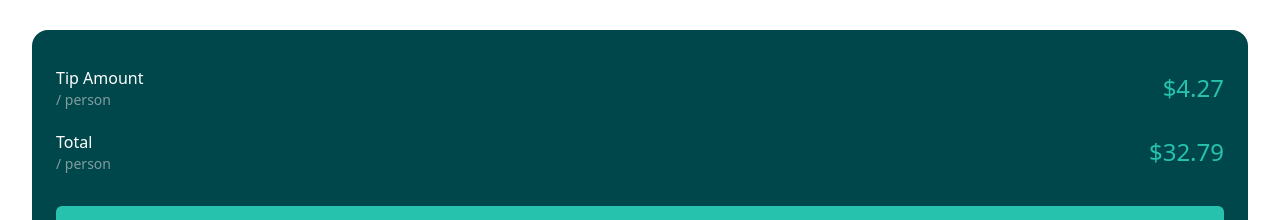
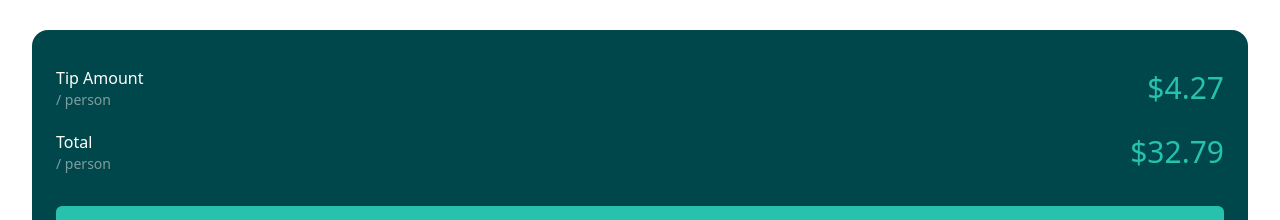
Before and after one commit to LeeConnelly12/tipping-calculator, a Vue app: page / in a window 1280 px wide. Shown: the part 488-708 px from the top of the page. Built offline with nearby package versions, Linux system fonts and the light colour scheme; a web font is replaced by a local one.

Commit message:
Incerase amount text sizes

```diff
--- a/src/components/TippingCalculator.vue
+++ b/src/components/TippingCalculator.vue
@@ -39,14 +39,14 @@ import People from "@/components/People.vue"
           <p class="text-white">Tip Amount</p>
           <p class="text-gray text-sm">/ person</p>
         </div>
-        <p class="text-2xl text-teal">$4.27</p>
+        <p class="text-3xl text-teal">$4.27</p>
       </div>
       <div class="flex justify-between items-center mt-5">
         <div>
           <p class="text-white">Total</p>
           <p class="text-gray text-sm">/ person</p>
         </div>
-        <p class="text-2xl text-teal">$32.79</p>
+        <p class="text-3xl text-teal">$32.79</p>
       </div>
       <button
         class="uppercase bg-teal text-green w-full rounded-md h-12 mt-8 text-xl"
```
